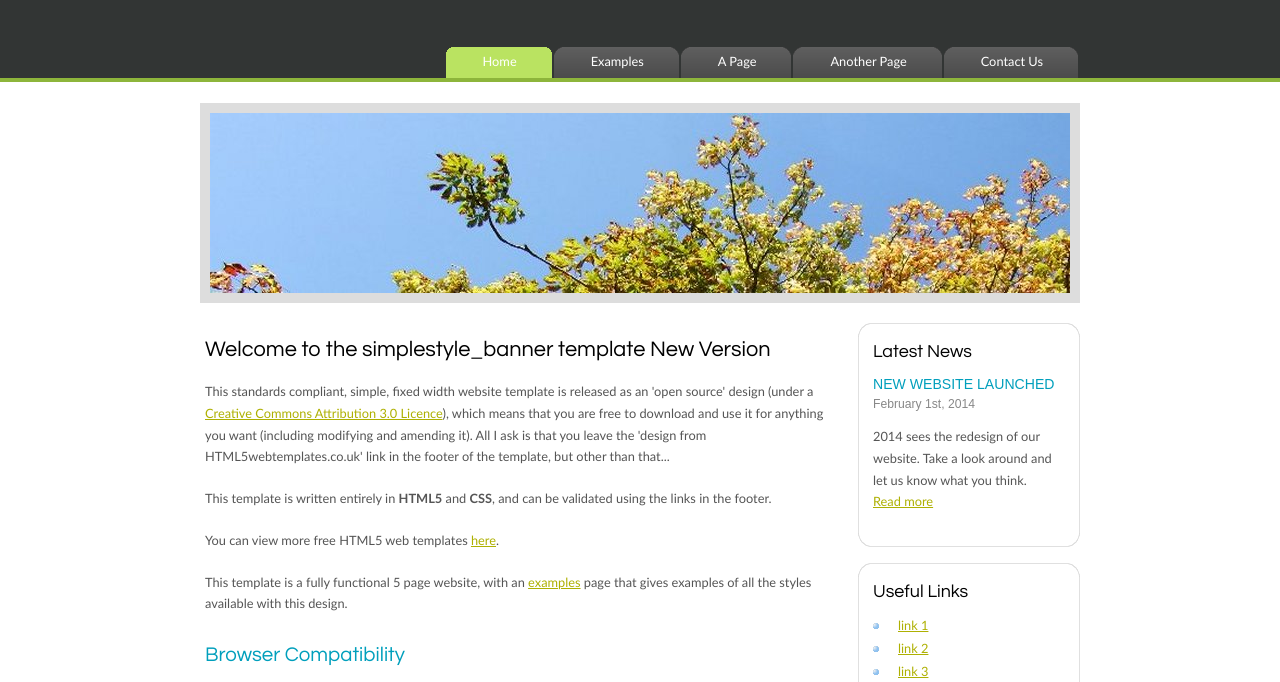
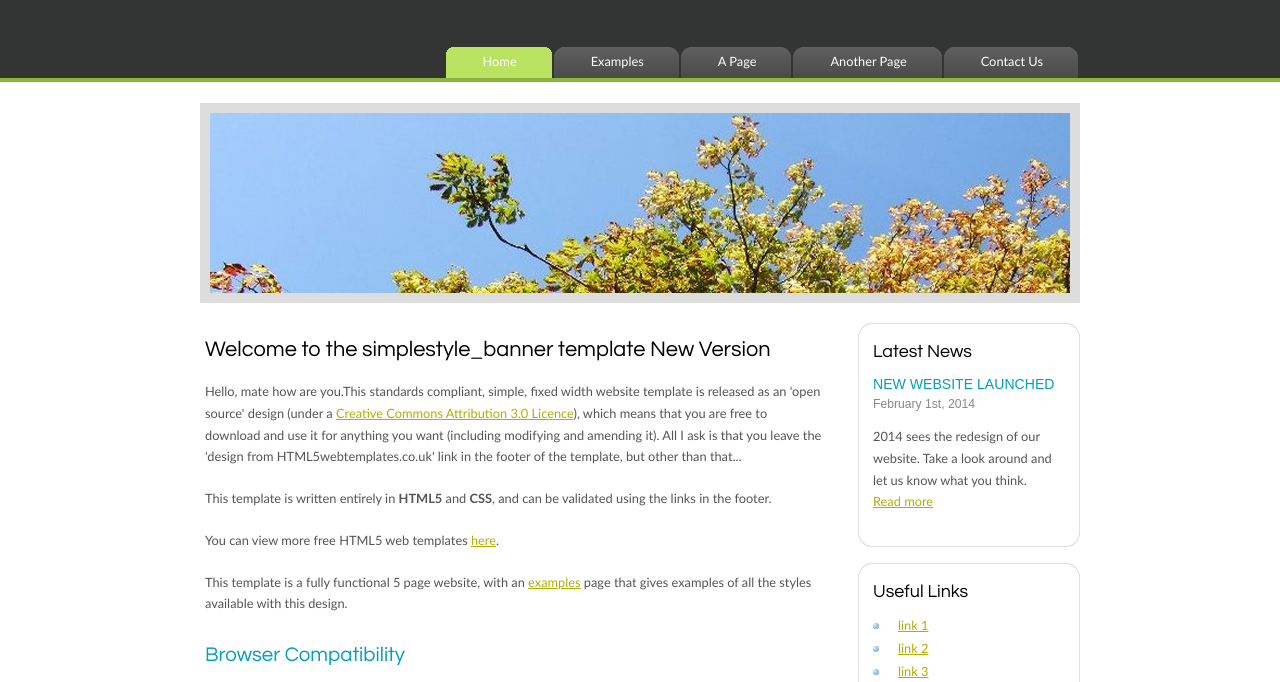
Before and after one commit to AldenJAcc/Lab3, a plain HTML site: page mywebsite/index.html in a window 1280 px wide. Shown: the part 94-776 px from the top of the page. Drawn offline with Linux system fonts and the light colour scheme.

Commit message:
Update index.html

```diff
--- a/mywebsite/index.html
+++ b/mywebsite/index.html
@@ -75,7 +75,7 @@
       <div id="content">
         <!-- insert the page content here -->
         <h1>Welcome to the simplestyle_banner template New Version</h1>
-        <p>This standards compliant, simple, fixed width website template is released as an 'open source' design (under a <a href="http://creativecommons.org/licenses/by/3.0">Creative Commons Attribution 3.0 Licence</a>), which means that you are free to download and use it for anything you want (including modifying and amending it). All I ask is that you leave the 'design from HTML5webtemplates.co.uk' link in the footer of the template, but other than that...</p>
+        <p>Hello, mate how are you.This standards compliant, simple, fixed width website template is released as an 'open source' design (under a <a href="http://creativecommons.org/licenses/by/3.0">Creative Commons Attribution 3.0 Licence</a>), which means that you are free to download and use it for anything you want (including modifying and amending it). All I ask is that you leave the 'design from HTML5webtemplates.co.uk' link in the footer of the template, but other than that...</p>
         <p>This template is written entirely in <strong>HTML5</strong> and <strong>CSS</strong>, and can be validated using the links in the footer.</p>
         <p>You can view more free HTML5 web templates <a href="http://www.html5webtemplates.co.uk">here</a>.</p>
         <p>This template is a fully functional 5 page website, with an <a href="examples.html">examples</a> page that gives examples of all the styles available with this design.</p>
```
